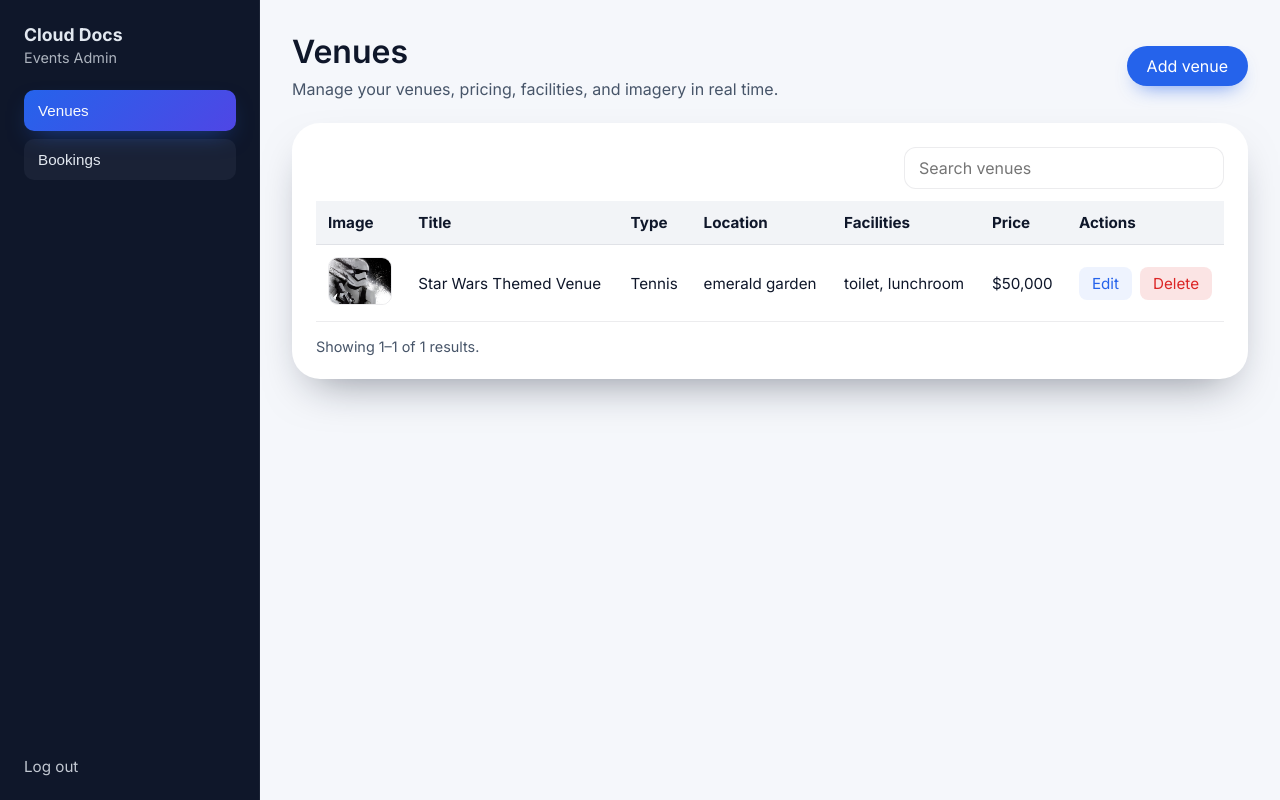
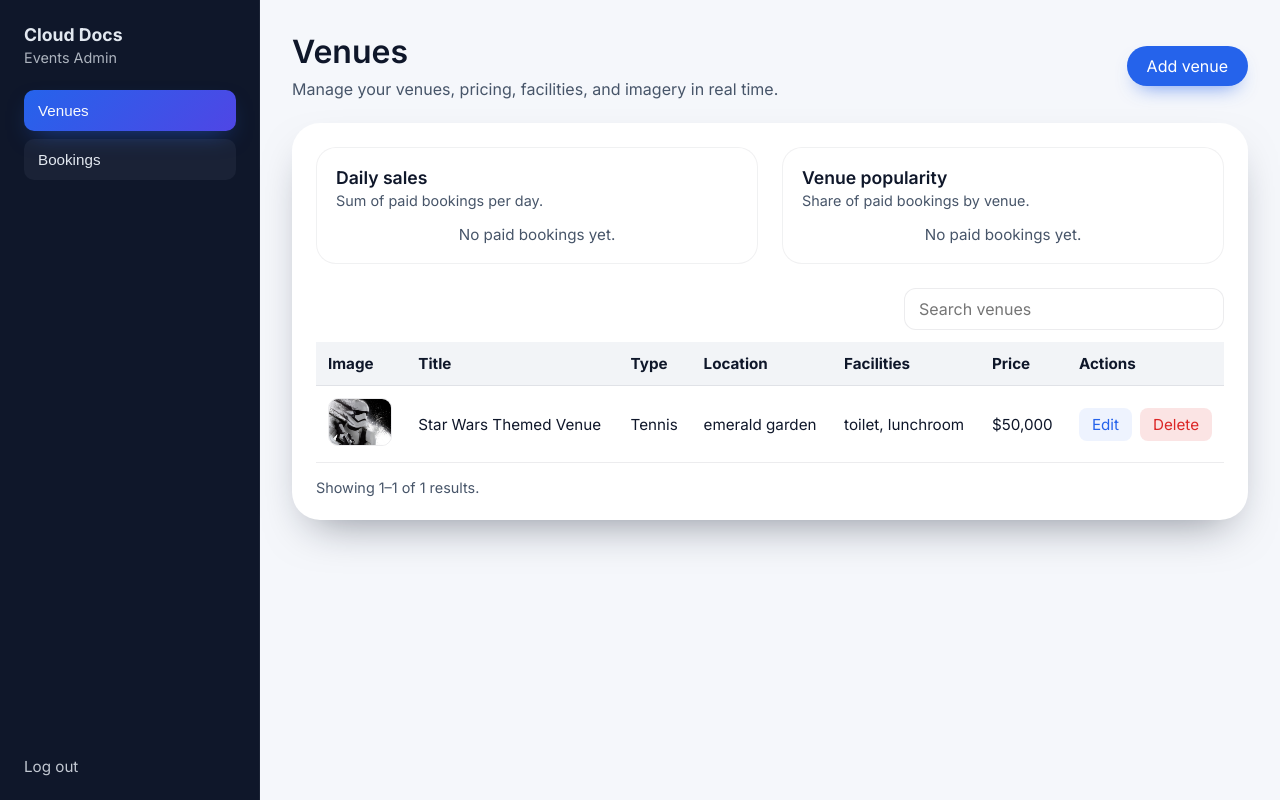
Before and after one commit to dinovaslate/brokuFalih, a Django app: page /admin-panel/ in a window 1280 px wide. Run offline with Django 5.2, Linux system fonts and the light colour scheme; a user stored in the database is signed in; data comes from the database, SQL or seed files in the repository.

Commit message:
Add paid booking tracking and venue analytics charts

```diff
--- a/main/static/main/admin.css
+++ b/main/static/main/admin.css
@@ -182,6 +182,66 @@ body.admin-body {
   border-radius: 28px;
   padding: 24px;
   box-shadow: var(--shadow-lg);
+}
+
+.analytics-grid {
+  display: grid;
+  gap: 24px;
+  margin-bottom: 24px;
+}
+
+@media (min-width: 768px) {
+  .analytics-grid {
+    grid-template-columns: repeat(2, minmax(0, 1fr));
+  }
+}
+
+.chart-card {
+  background: #fff;
+  border-radius: 20px;
+  padding: 20px;
+  box-shadow: inset 0 0 0 1px rgba(15, 23, 42, 0.06);
+  display: flex;
+  flex-direction: column;
+  gap: 16px;
+}
+
+.chart-card__header {
+  display: flex;
+  flex-direction: column;
+  gap: 4px;
+}
+
+.chart-card__title {
+  margin: 0;
+  font-size: 1.1rem;
+  font-weight: 600;
+}
+
+.chart-card__subtitle {
+  margin: 0;
+  color: var(--text-secondary);
+  font-size: 0.9rem;
+}
+
+.chart-canvas {
+  width: 100%;
+  min-height: 220px;
+}
+
+.chart-canvas.is-hidden {
+  display: none;
+}
+
+.chart-empty {
+  margin: 0;
+  text-align: center;
+  color: var(--text-secondary);
+  font-size: 0.95rem;
+}
+
+.chart-empty.is-hidden {
+  display: none;
 }
 
 .table-controls {
--- a/main/static/main/admin.js
+++ b/main/static/main/admin.js
@@ -98,8 +98,29 @@
     return { data: [], meta: {} };
   }
 
+  function normalizeSeries(raw) {
+    const source = raw && typeof raw === 'object' ? raw : {};
+    const rawLabels = Array.isArray(source.labels) ? source.labels : [];
+    const rawData = Array.isArray(source.data) ? source.data : [];
+    const length = Math.min(rawLabels.length, rawData.length);
+    const labels = [];
+    const data = [];
+    for (let index = 0; index < length; index += 1) {
+      labels.push(String(rawLabels[index]));
+      const numeric = Number(rawData[index]);
+      data.push(Number.isFinite(numeric) ? numeric : 0);
+    }
+    return { labels, data };
+  }
+
   const initialVenues = parseInitialPayload('initial-venues');
   const initialBookings = parseInitialPayload('initial-bookings');
+  const initialSalesData = parseInitialData('sales-chart-data');
+  const initialPopularityData = parseInitialData('popularity-chart-data');
+  const analyticsData = {
+    sales: normalizeSeries(initialSalesData),
+    popularity: normalizeSeries(initialPopularityData),
+  };
 
   state.venues = initialVenues.data;
   state.bookings = initialBookings.data;
@@ -149,6 +170,20 @@
     venues: document.querySelector('[data-table-footer="venues"]'),
     bookings: document.querySelector('[data-table-footer="bookings"]'),
   };
+  const chartElements = {
+    sales: {
+      canvas: document.getElementById('venue-sales-chart'),
+      empty: document.querySelector('[data-chart-empty="sales"]'),
+    },
+    popularity: {
+      canvas: document.getElementById('venue-popularity-chart'),
+      empty: document.querySelector('[data-chart-empty="popularity"]'),
+    },
+  };
+  const chartInstances = {
+    sales: null,
+    popularity: null,
+  };
   const modalBackdrop = document.querySelector('[data-modal]');
   const modalTitle = document.getElementById('modal-title');
   const entityForm = document.getElementById('entity-form');
@@ -309,6 +344,196 @@
       month: 'short',
       day: 'numeric',
     });
+  }
+
+  function getPopularityColors(count) {
+    const palette = [
+      '#2563eb',
+      '#4f46e5',
+      '#0ea5e9',
+      '#14b8a6',
+      '#22c55e',
+      '#f97316',
+      '#ec4899',
+      '#facc15',
+    ];
+    const colors = [];
+    for (let index = 0; index < count; index += 1) {
+      colors.push(palette[index % palette.length]);
+    }
+    return colors;
+  }
+
+  function createChartConfig(key, dataset) {
+    if (key === 'sales') {
+      return {
+        type: 'line',
+        data: {
+          labels: dataset.labels,
+          datasets: [
+            {
+              label: 'Daily sales',
+              data: dataset.data,
+              borderColor: '#2563eb',
+              backgroundColor: 'rgba(37, 99, 235, 0.18)',
+              tension: 0.35,
+              fill: true,
+              pointRadius: 4,
+              pointHoverRadius: 6,
+              borderWidth: 2,
+            },
+          ],
+        },
+        options: {
+          responsive: true,
+          maintainAspectRatio: false,
+          interaction: { intersect: false, mode: 'index' },
+          scales: {
+            x: {
+              grid: { display: false },
+              ticks: {
+                maxRotation: 0,
+                callback(value, index) {
+                  const label = dataset.labels[index];
+                  return formatDate(label);
+                },
+              },
+            },
+            y: {
+              beginAtZero: true,
+              ticks: {
+                callback(value) {
+                  return formatCurrency(value);
+                },
+              },
+            },
+          },
+          plugins: {
+            legend: { display: false },
+            tooltip: {
+              callbacks: {
+                label(context) {
+                  const amount = context.parsed.y ?? context.parsed;
+                  return `${formatCurrency(amount)} on ${formatDate(context.label)}`;
+                },
+              },
+            },
+          },
+        },
+      };
+    }
+
+    return {
+      type: 'doughnut',
+      data: {
+        labels: dataset.labels,
+        datasets: [
+          {
+            data: dataset.data,
+            backgroundColor: getPopularityColors(dataset.labels.length),
+            borderWidth: 0,
+            hoverOffset: 12,
+          },
+        ],
+      },
+      options: {
+        responsive: true,
+        maintainAspectRatio: false,
+        cutout: '58%',
+        plugins: {
+          legend: {
+            position: 'bottom',
+            labels: {
+              boxWidth: 14,
+              padding: 16,
+            },
+          },
+          tooltip: {
+            callbacks: {
+              label(context) {
+                const value = Number.isFinite(context.parsed) ? context.parsed : 0;
+                const suffix = value === 1 ? 'booking' : 'bookings';
+                const label = context.label || '';
+                return `${label}: ${value} ${suffix}`;
+              },
+            },
+          },
+        },
+      },
+    };
+  }
+
+  function renderChart(key) {
+    const element = chartElements[key];
+    if (!element || !element.canvas) {
+      return;
+    }
+    const dataset = analyticsData[key] || { labels: [], data: [] };
+    const hasData =
+      Array.isArray(dataset.labels)
+      && dataset.labels.length > 0
+      && Array.isArray(dataset.data)
+      && dataset.data.some((value) => Number(value) > 0);
+
+    if (!hasData) {
+      if (chartInstances[key]) {
+        chartInstances[key].destroy();
+        chartInstances[key] = null;
+      }
+      if (element.canvas) {
+        element.canvas.classList.add('is-hidden');
+      }
+      if (element.empty) {
+        element.empty.classList.remove('is-hidden');
+      }
+      return;
+    }
+
+    if (element.canvas) {
+      element.canvas.classList.remove('is-hidden');
+    }
+    if (element.empty) {
+      element.empty.classList.add('is-hidden');
+    }
+
+    if (typeof Chart === 'undefined') {
+      return;
+    }
+
+    if (!chartInstances[key]) {
+      chartInstances[key] = new Chart(element.canvas, createChartConfig(key, dataset));
+      return;
+    }
+
+    const chart = chartInstances[key];
+    chart.data.labels = dataset.labels.slice();
+    chart.data.datasets[0].data = dataset.data.slice();
+    if (key === 'popularity') {
+      chart.data.datasets[0].backgroundColor = getPopularityColors(dataset.labels.length);
+    }
+    chart.update();
+  }
+
+  function setChartData(key, raw) {
+    analyticsData[key] = normalizeSeries(raw);
+    renderChart(key);
+  }
+
+  function updateAnalytics(meta) {
+    if (!meta || typeof meta !== 'object') {
+      return;
+    }
+    if (Object.prototype.hasOwnProperty.call(meta, 'sales')) {
+      setChartData('sales', meta.sales);
+    }
+    if (Object.prototype.hasOwnProperty.call(meta, 'popularity')) {
+      setChartData('popularity', meta.popularity);
+    }
+  }
+
+  function initializeCharts() {
+    renderChart('sales');
+    renderChart('popularity');
   }
 
   function showToast(message) {
@@ -1207,6 +1432,7 @@
         }
       } else if (section === 'bookings') {
         renderBookings();
+        updateAnalytics(meta.analytics || (payload.meta ? payload.meta.analytics : undefined));
       }
 
       updateActionButton();
@@ -1447,6 +1673,7 @@
     });
   });
 
+  initializeCharts();
   renderVenues();
   renderBookings();
   updateHeader(state.currentSection);
--- a/main/templates/main/admin_panel.html
+++ b/main/templates/main/admin_panel.html
@@ -1,4 +1,9 @@
 {% extends "main/base_admin.html" %}
+
+{% block extra_head %}
+  {{ block.super }}
+  <script src="https://cdn.jsdelivr.net/npm/chart.js@4.4.3/dist/chart.umd.min.js" defer></script>
+{% endblock %}
 
 {% block title %}Admin Panel{% endblock %}
 
@@ -40,6 +45,34 @@
       </header>
       <div class="content-body">
         <section class="data-section" data-section="venues" aria-label="Venues table">
+          <div class="analytics-grid" aria-label="Venue performance charts">
+            <article class="chart-card">
+              <header class="chart-card__header">
+                <h2 class="chart-card__title">Daily sales</h2>
+                <p class="chart-card__subtitle">Sum of paid bookings per day.</p>
+              </header>
+              <canvas
+                id="venue-sales-chart"
+                class="chart-canvas"
+                role="img"
+                aria-label="Line chart showing venue sales per day"
+              ></canvas>
+              <p class="chart-empty" data-chart-empty="sales">No paid bookings yet.</p>
+            </article>
+            <article class="chart-card">
+              <header class="chart-card__header">
+                <h2 class="chart-card__title">Venue popularity</h2>
+                <p class="chart-card__subtitle">Share of paid bookings by venue.</p>
+              </header>
+              <canvas
+                id="venue-popularity-chart"
+                class="chart-canvas"
+                role="img"
+                aria-label="Doughnut chart showing paid bookings per venue"
+              ></canvas>
+              <p class="chart-empty" data-chart-empty="popularity">No paid bookings yet.</p>
+            </article>
+          </div>
           <div class="table-controls">
             <label class="search-field">
               <span class="sr-only">Search venues</span>
@@ -247,4 +280,6 @@
 
   {{ venues|json_script:"initial-venues" }}
   {{ bookings|json_script:"initial-bookings" }}
+  {{ analytics.sales|json_script:"sales-chart-data" }}
+  {{ analytics.popularity|json_script:"popularity-chart-data" }}
 {% endblock %}
--- a/main/views.py
+++ b/main/views.py
@@ -3,7 +3,7 @@ from __future__ import annotations
 from django.contrib.auth import authenticate, get_user_model, login, logout
 from django.contrib.auth.decorators import login_required
 from django.core.paginator import Paginator
-from django.db.models import Case, Q, Value, When, CharField
+from django.db.models import Case, CharField, Count, Q, Sum, Value, When
 from django.db.models.functions import Cast, Coalesce, Concat
 from django.http import (
     HttpRequest,
@@ -88,13 +88,50 @@ def _serialize_booking(booking: Booking) -> dict[str, object]:
         "venue": {
             "id": booking.venue_id,
             "title": booking.venue.title,
+            "price": booking.venue.price,
         },
         "has_been_paid": booking.has_been_paid,
+        "date_paid": booking.date_paid.isoformat() if booking.date_paid else None,
         "start_date": booking.date.start_date.isoformat(),
         "end_date": booking.date.end_date.isoformat(),
         "notes": booking.notes,
         "created_at": booking.created_at.isoformat(),
         "updated_at": booking.updated_at.isoformat(),
+    }
+
+
+def _build_booking_analytics() -> dict[str, dict[str, list]]:
+    paid_bookings = Booking.objects.filter(has_been_paid=True, date_paid__isnull=False)
+
+    sales_queryset = (
+        paid_bookings.values("date_paid")
+        .annotate(total_sales=Sum("venue__price"))
+        .order_by("date_paid")
+    )
+    sales_labels: list[str] = []
+    sales_totals: list[int] = []
+    for item in sales_queryset:
+        date_value = item.get("date_paid")
+        if date_value is None:
+            continue
+        sales_labels.append(date_value.isoformat())
+        sales_totals.append(int(item.get("total_sales") or 0))
+
+    popularity_queryset = (
+        paid_bookings.values("venue__title")
+        .annotate(total_bookings=Count("id"))
+        .order_by("venue__title")
+    )
+    popularity_labels: list[str] = []
+    popularity_totals: list[int] = []
+    for item in popularity_queryset:
+        title = item.get("venue__title") or "Unknown venue"
+        popularity_labels.append(title)
+        popularity_totals.append(int(item.get("total_bookings") or 0))
+
+    return {
+        "sales": {"labels": sales_labels, "data": sales_totals},
+        "popularity": {"labels": popularity_labels, "data": popularity_totals},
     }
 
 
@@ -251,6 +288,7 @@ def admin_panel(request: HttpRequest) -> HttpResponse:
     venues_queryset = Venue.objects.all()
     venues_total = venues_queryset.count()
     bookings_queryset = Booking.objects.select_related("venue", "date", "user")
+    analytics = _build_booking_analytics()
 
     venues_data, venues_meta = _build_paginated_payload(
         venues_queryset,
@@ -266,12 +304,13 @@ def admin_panel(request: HttpRequest) -> HttpResponse:
         page_size=page_size,
         serializer=_serialize_booking,
         query="",
-        extra_meta={"has_users": User.objects.exists()},
+        extra_meta={"has_users": User.objects.exists(), "analytics": analytics},
     )
     context = {
         "venues": {"data": venues_data, "meta": venues_meta},
         "bookings": {"data": bookings_data, "meta": bookings_meta},
         "has_users": bookings_meta["has_users"],
+        "analytics": analytics,
     }
     return render(request, "main/admin_panel.html", context)
 
@@ -370,13 +409,14 @@ def bookings_list_api(request: HttpRequest) -> JsonResponse:
     bookings_queryset = Booking.objects.select_related("venue", "date", "user")
     bookings_queryset = _apply_booking_search(bookings_queryset, query)
     User = get_user_model()
+    analytics = _build_booking_analytics()
     data, meta = _build_paginated_payload(
         bookings_queryset,
         page=page,
         page_size=page_size,
         serializer=_serialize_booking,
         query=query,
-        extra_meta={"has_users": User.objects.exists()},
+        extra_meta={"has_users": User.objects.exists(), "analytics": analytics},
     )
     return JsonResponse({"success": True, "data": data, "meta": meta})
 
```
Also changed, not shown: main/models.py (+10 -0 lines), main/migrations/0005_booking_date_paid.py (added).
